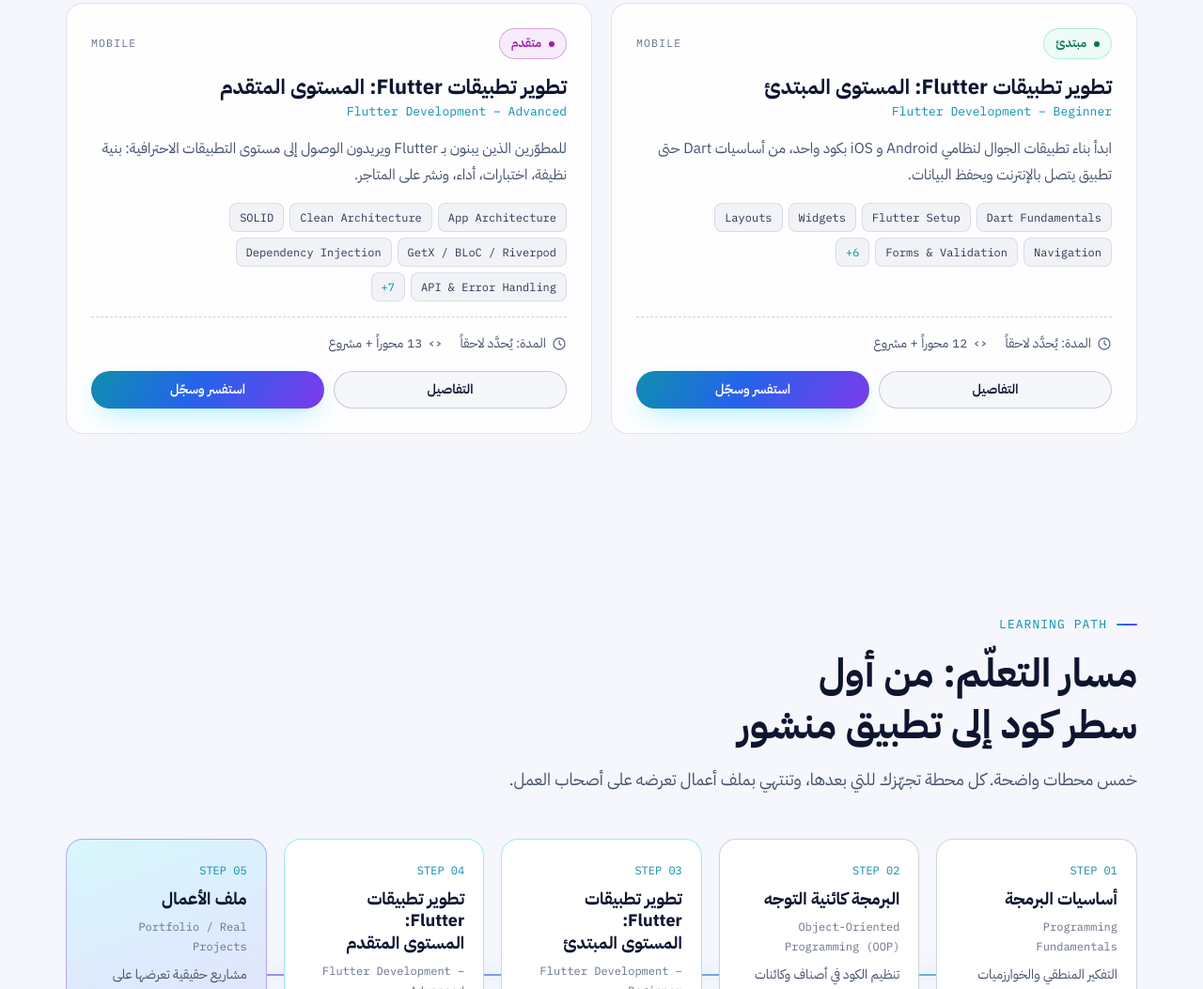
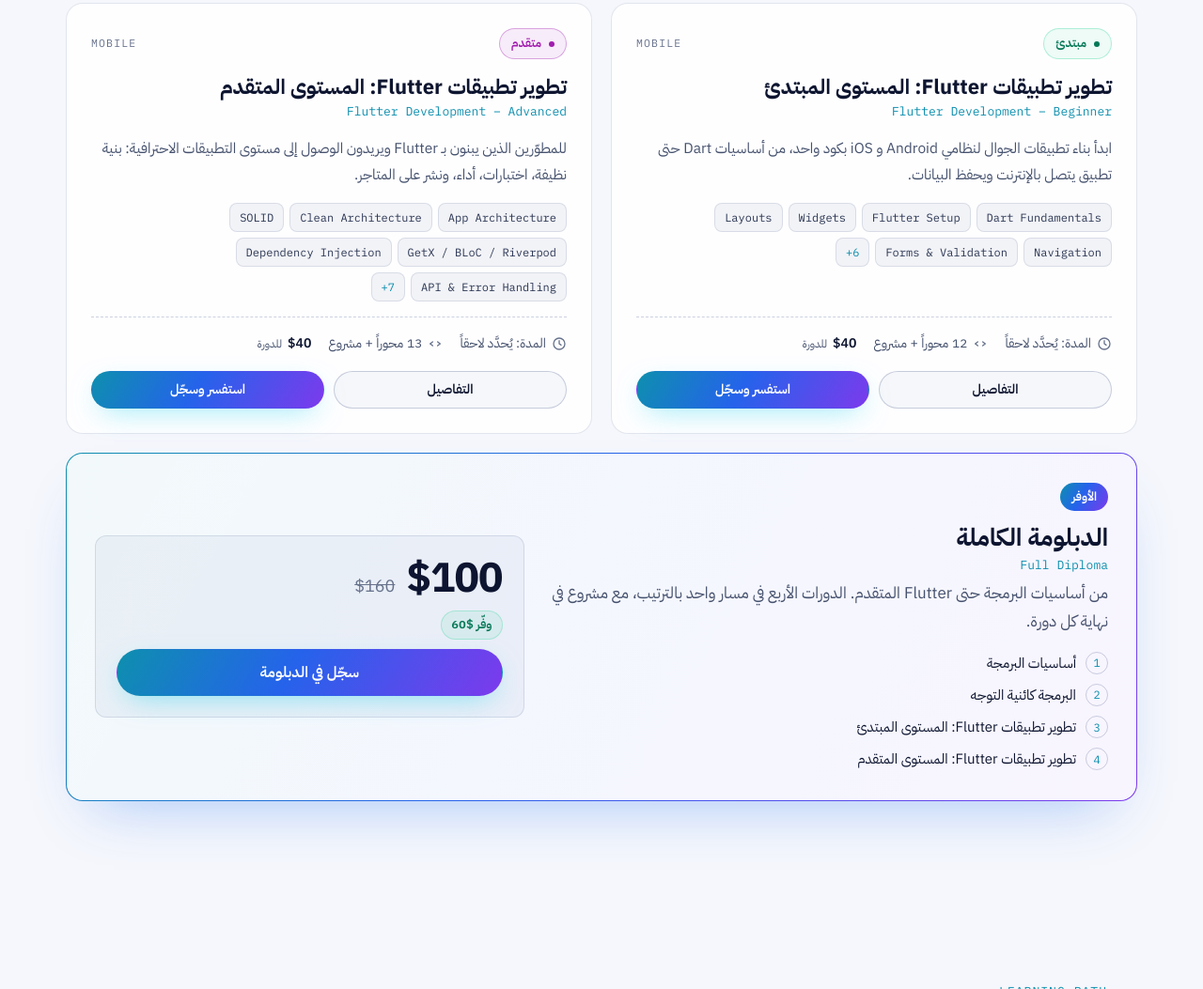
Before and after one commit to gargorey/codepath-academy, a plain HTML site: page index.html in a window 1280 px wide. Shown: the part 3550-4603 px from the top of the page at 94% size. Drawn offline with Linux system fonts and the light colour scheme.

Commit message:
Add $40 course prices and a $100 Full Diploma bundle
Each course card and detail window shows $40. A new Full Diploma card
lists all four courses at $100 (instead of $160) and the form offers it
as an option, saved to the sheet as 'Full Diploma (all four courses)'.
The FAQ fee answer now states the prices. The dashboard shows each
registration's price and the fees from enrolled students.

Co-Authored-By: Claude Opus 5.5 <noreply@anthropic.com>
Claude-Session: https://claude.ai/code/session_01KhWuEno6LiFLAFi8qPiSDm

```diff
--- a/index.html
+++ b/index.html
@@ -263,7 +263,23 @@ section{scroll-margin-top:88px}
 .course-meta{display:flex;flex-wrap:wrap;gap:8px 18px;margin-top:auto;padding-top:16px;border-top:1px dashed var(--line-strong);font-size:14px;color:var(--muted)}
 .course-meta span{display:inline-flex;align-items:center;gap:6px}
 .course-meta svg{width:16px;height:16px;color:var(--dim)}
+.course-meta .price{color:var(--fg);font-weight:600}
+.course-meta .price small{font-weight:400;color:var(--muted)}
 .course-actions{display:flex;gap:10px;flex-wrap:wrap}
+/* full diploma bundle */
+.diploma{position:relative;margin-top:20px;display:grid;grid-template-columns:1.3fr 1fr;gap:28px;align-items:center;padding:30px;border-radius:var(--r);border:1px solid transparent;background:linear-gradient(rgb(var(--panel-rgb) / .95),rgb(var(--panel-rgb) / .95)) padding-box,var(--grad) border-box;box-shadow:0 30px 60px -30px rgba(59,130,246,.45);min-width:0}
+.diploma .badge{display:inline-flex;align-items:center;gap:8px;font-size:13px;font-weight:600;padding:4px 12px;border-radius:999px;color:var(--on-accent);background:var(--grad)}
+.diploma h3{font-size:26px;margin:12px 0 6px}
+.diploma .sub{color:var(--muted);margin:0 0 16px}
+.diploma ol{list-style:none;margin:0;padding:0;display:grid;gap:8px;counter-reset:d}
+.diploma ol li{display:flex;align-items:center;gap:10px;font-size:15px;counter-increment:d;min-width:0}
+.diploma ol li::before{content:counter(d);flex:none;display:grid;place-items:center;width:24px;height:24px;border-radius:50%;font-family:var(--mono);font-size:12px;color:var(--cyan);border:1px solid var(--line-strong)}
+.diploma .buy{display:flex;flex-direction:column;gap:10px;padding:22px;border-radius:var(--r-sm);background:rgb(var(--tint-rgb) / .04);border:1px solid var(--line)}
+.diploma .amount{display:flex;align-items:baseline;flex-wrap:wrap;gap:6px 12px}
+.diploma .amount b{font-size:44px;line-height:1;font-weight:700;letter-spacing:-.02em}
+.diploma .amount s{color:var(--dim);font-size:18px}
+.diploma .save{align-self:flex-start;font-size:13px;font-weight:600;padding:3px 10px;border-radius:999px;color:var(--ok);background:rgba(52,211,153,.1);border:1px solid rgba(52,211,153,.3)}
+@media (max-width:820px){.diploma{grid-template-columns:1fr;padding:22px}.diploma h3{font-size:22px}}
 .course-actions .btn{flex:1}
 
 /* roadmap */
@@ -559,6 +575,7 @@ dialog[open]{animation:rise .3s both}
       <p data-i18n="coursesLead">من أساسيات البرمجة إلى تطبيقات Flutter بمستوى الإنتاج. كل دورة تبني على ما قبلها، فابدأ من حيث يناسب مستواك.</p>
     </div>
     <div class="course-grid" id="courseGrid"></div>
+    <div class="diploma" id="diplomaCard"></div>
   </div>
 </section>
 
@@ -701,6 +718,17 @@ const SITE = {
   defaultLang: "ar"
 };
 
+/* Prices in US dollars: each course on its own, or the full diploma (all four courses). */
+const PRICES = {
+  course:  { usd: 40 },
+  diploma: { usd: 100 }
+};
+const DIPLOMA = {
+  id: "diploma",
+  title: { ar: "الدبلومة الكاملة", en: "Full Diploma" },
+  sub:   { ar: "من أساسيات البرمجة حتى Flutter المتقدم", en: "From programming basics to advanced Flutter" }
+};
+
 const COURSES = [
   { id:"fundamentals", lv:"beg", track:"Foundations",
     title:{ar:"أساسيات البرمجة", en:"Programming Fundamentals"},
@@ -710,7 +738,7 @@ const COURSES = [
               en:"The starting point for anyone new to programming. Learn to think like a developer, break a problem into clear steps, and turn them into working code."},
     topics:[["المنطق والخوارزميات","Logic & Algorithms"],["المتغيرات","Variables"],["أنواع البيانات","Data Types"],["العوامل","Operators"],["الشروط","Conditions"],["الحلقات","Loops"],["المصفوفات","Arrays"],["الدوال","Functions"],["حل المشكلات","Problem Solving"]],
     project:{ar:"مشروع Console صغير يجمع كل ما تعلّمته في الدورة.", en:"A small console project that brings together everything from the course."},
-    duration:{ar:"",en:""}, price:{ar:"",en:""}, startDate:{ar:"",en:""}, availability:{ar:"",en:""} },
+    duration:{ar:"",en:""}, price:null, startDate:{ar:"",en:""}, availability:{ar:"",en:""} },
   { id:"oop", lv:"mid", track:"Foundations",
     title:{ar:"البرمجة كائنية التوجه", en:"Object-Oriented Programming (OOP)"},
     level:{ar:"مبتدئ / متوسط", en:"Beginner / Intermediate"},
@@ -719,7 +747,7 @@ const COURSES = [
               en:"Move from writing step-by-step instructions to designing organised, scalable programs using the concepts behind most modern languages and frameworks."},
     topics:[["الأصناف","Classes"],["الكائنات","Objects"],["دوال البناء","Constructors"],["الدوال","Methods"],["التغليف","Encapsulation"],["الوراثة","Inheritance"],["تعدد الأشكال","Polymorphism"],["التجريد","Abstraction"],["الواجهات","Interfaces"],["مقدمة في مبادئ SOLID","SOLID Intro"]],
     project:{ar:"مشروع عملي مبني بأسلوب OOP من التصميم حتى التنفيذ.", en:"A practical project built the OOP way, from design to implementation."},
-    duration:{ar:"",en:""}, price:{ar:"",en:""}, startDate:{ar:"",en:""}, availability:{ar:"",en:""} },
+    duration:{ar:"",en:""}, price:null, startDate:{ar:"",en:""}, availability:{ar:"",en:""} },
   { id:"flutter-beginner", lv:"beg", track:"Mobile",
     title:{ar:"تطوير تطبيقات Flutter: المستوى المبتدئ", en:"Flutter Development – Beginner"},
     level:{ar:"مبتدئ", en:"Beginner"},
@@ -728,7 +756,7 @@ const COURSES = [
               en:"Start building mobile apps for Android and iOS from one codebase, from Dart basics to an app that talks to an API and stores data."},
     topics:[["أساسيات لغة Dart","Dart Fundamentals"],["تجهيز بيئة العمل","Flutter Setup"],["العناصر","Widgets"],["التخطيط","Layouts"],["التنقل بين الشاشات","Navigation"],["النماذج والتحقق","Forms & Validation"],["القوائم","Lists"],["إدارة الحالة الأساسية","State Management"],["التعامل مع الخوادم","REST APIs"],["تحليل البيانات","JSON"],["البرمجة غير المتزامنة","Async Programming"],["التخزين المحلي","Local Storage"]],
     project:{ar:"تطبيق جوال عملي متكامل يستخدم API ويحفظ البيانات محلياً.", en:"A complete, practical mobile app that uses an API and stores data locally."},
-    duration:{ar:"",en:""}, price:{ar:"",en:""}, startDate:{ar:"",en:""}, availability:{ar:"",en:""} },
+    duration:{ar:"",en:""}, price:null, startDate:{ar:"",en:""}, availability:{ar:"",en:""} },
   { id:"flutter-advanced", lv:"adv", track:"Mobile",
     title:{ar:"تطوير تطبيقات Flutter: المستوى المتقدم", en:"Flutter Development – Advanced"},
     level:{ar:"متقدم", en:"Advanced"},
@@ -737,7 +765,7 @@ const COURSES = [
               en:"For developers already building with Flutter who want production-grade skills: clean architecture, testing, performance and store publishing."},
     topics:[["بنية التطبيقات","App Architecture"],["البنية النظيفة","Clean Architecture"],["مبادئ SOLID","SOLID"],["خيارات إدارة الحالة","GetX / BLoC / Riverpod"],["حقن الاعتماديات","Dependency Injection"],["ربط الـ API ومعالجة الأخطاء","API & Error Handling"],["خدمات Firebase","Firebase"],["الإشعارات","Notifications"],["المدفوعات والاشتراكات","Payments & Subscriptions"],["الاختبارات","Testing"],["تحسين الأداء","Performance"],["التكامل والنشر المستمر","CI/CD"],["النشر على المتاجر","Publishing"]],
     project:{ar:"مشروع بمواصفات الإنتاج (Production-style) من البنية حتى النشر.", en:"A production-style project, from architecture to release."},
-    duration:{ar:"",en:""}, price:{ar:"",en:""}, startDate:{ar:"",en:""}, availability:{ar:"",en:""} }
+    duration:{ar:"",en:""}, price:null, startDate:{ar:"",en:""}, availability:{ar:"",en:""} }
 ];
 
 /* From the instructor's CV */
@@ -814,8 +842,8 @@ const FAQ = [
    {ar:"املأ نموذج الاستفسار في أسفل الصفحة أو راسلنا مباشرة على واتساب، وسنتواصل معك بتفاصيل الدورة وخطوات التسجيل.",
     en:"Fill in the enquiry form below or message us on WhatsApp, and we'll get back to you with course details and next steps."}],
   [{ar:"ما الرسوم وطرق الدفع؟", en:"What are the fees and payment options?"},
-   {ar:"تُرسل الرسوم وطرق الدفع المتاحة عند التواصل معنا، لأنها قد تختلف حسب الدورة وموعدها.",
-    en:"Fees and payment options are shared when you contact us, as they can vary by course and cohort."}]
+   {ar:"كل دورة 40 دولاراً، والدبلومة الكاملة بالدورات الأربع 100 دولار بدلاً من 160 دولاراً. نرسل لك طرق الدفع المتاحة عند التواصل معنا.",
+    en:"Each course is $40. The Full Diploma, with all four courses, is $100 instead of $160. We'll send you the payment options when you get in touch."}]
 ];
 
 /* English text for the fixed parts of the page (the Arabic is read from the HTML) */
@@ -859,7 +887,7 @@ const EN = {
 
 /* Strings used by the scripts below */
 const UI = {
-  ar:{ tbd:"يُحدَّد لاحقاً", duration:"المدة", price:"الرسوم", start:"موعد البدء", avail:"التوفر", topics:"محاور الدورة", finalProject:"المشروع الختامي",
+  ar:{ tbd:"يُحدَّد لاحقاً", duration:"المدة", price:"الرسوم", perCourse:"للدورة", fullDiploma:"الدورات الأربع في مسار واحد بالترتيب، مع مشروع في نهاية كل دورة.", diplomaBadge:"الأوفر", insteadOf:"بدلاً من", save:n=>`وفّر ${n}`, enrollDiploma:"سجّل في الدبلومة", diplomaOpt:"الدبلومة الكاملة (الدورات الأربع)", coursesIncluded:"تشمل", start:"موعد البدء", avail:"التوفر", topics:"محاور الدورة", finalProject:"المشروع الختامي",
        details:"التفاصيل", enroll:"استفسر وسجّل", enrollLong:"سجّل اهتمامك بالدورة", askWa:"استفسر على واتساب", topicsCount:n=>`${n} محوراً + مشروع`,
        topicsLabel:"أبرز المحاور", close:"إغلاق", example:"مثال توضيحي", fromCourse:"من دورة", chooseCourse:"اختر الدورة", unsure:"لم أحدد بعد، أحتاج استشارة",
        chooseLevel:"اختر مستواك", levels:["لا توجد لدي خبرة سابقة","أعرف الأساسيات","لدي خبرة متوسطة","لدي خبرة متقدمة"],
@@ -872,7 +900,7 @@ const UI = {
        sumHead:"مرحباً، أرغب في التسجيل / الاستفسار:", sumName:"الاسم", sumPhone:"الجوال", sumEmail:"البريد", sumCourse:"الدورة", sumLevel:"المستوى", sumMsg:"رسالة",
        menuOpen:"فتح القائمة", menuClose:"إغلاق القائمة", seeCourse:"تفاصيل الدورة", portfolio:"ملف الأعمال", portfolioText:"مشاريع حقيقية تعرضها على أصحاب العمل.",
        photoAlt:"المدرب محمد صالح موسى", langSwitch:"Switch to English", instructor:"مدرّب برمجة", initial:"م" },
-  en:{ tbd:"To be announced", duration:"Duration", price:"Fee", start:"Start date", avail:"Availability", topics:"Course topics", finalProject:"Final project",
+  en:{ tbd:"To be announced", duration:"Duration", price:"Fee", perCourse:"per course", fullDiploma:"All four courses in order as one path, with a project at the end of each.", diplomaBadge:"Best value", insteadOf:"instead of", save:n=>`Save ${n}`, enrollDiploma:"Register for the diploma", diplomaOpt:"Full Diploma (all four courses)", coursesIncluded:"Includes", start:"Start date", avail:"Availability", topics:"Course topics", finalProject:"Final project",
        details:"Details", enroll:"Enquire & register", enrollLong:"Register your interest", askWa:"Ask on WhatsApp", topicsCount:n=>`${n} topics + project`,
        topicsLabel:"Key topics", close:"Close", example:"Illustrative example", fromCourse:"From", chooseCourse:"Choose a course", unsure:"Not sure yet, I'd like advice",
        chooseLevel:"Choose your level", levels:["No prior experience","I know the basics","Intermediate","Advanced"],
@@ -934,7 +962,27 @@ function renderAbout(){
   $("#apps").innerHTML = APPS.map(a => `<a class="app" href="${esc(a.url)}" target="_blank" rel="noopener"><b class="ltr">${esc(a.name)}</b><small>${esc(L(a.desc))}</small><span class="store ltr">${esc(a.store)} ↗</span></a>`).join("");
 }
 
+const usd = n => "$" + n;
+const priceText = p => usd(p.usd);
+const diplomaFull = () => ({ usd: PRICES.course.usd * COURSES.length });
+
+function renderDiploma(){
+  const p = PRICES.diploma, full = diplomaFull();
+  $("#diplomaCard").innerHTML = `<div>
+      <span class="badge">${esc(t("diplomaBadge"))}</span>
+      <h3>${esc(L(DIPLOMA.title))}${lang === "ar" ? `<span class="en-title ltr">${esc(DIPLOMA.title.en)}</span>` : ""}</h3>
+      <p class="sub">${esc(L(DIPLOMA.sub))}. ${esc(t("fullDiploma"))}</p>
+      <ol aria-label="${esc(t("coursesIncluded"))}">${COURSES.map(c => `<li><span>${esc(L(c.title))}</span></li>`).join("")}</ol>
+    </div>
+    <div class="buy">
+      <div class="amount"><b class="ltr">${usd(p.usd)}</b><s class="ltr" aria-label="${esc(t("insteadOf"))} ${usd(full.usd)}">${usd(full.usd)}</s></div>
+      <span class="save">${esc(t("save")(usd(full.usd - p.usd)))}</span>
+      <a class="btn btn-primary" href="#contact" data-enroll="${DIPLOMA.id}">${esc(t("enrollDiploma"))}</a>
+    </div>`;
+}
+
 function renderCourses(){
+  renderDiploma();
   $("#courseGrid").innerHTML = COURSES.map(c => {
     const shown = c.topics.slice(0,6), more = c.topics.length - shown.length;
     const secondary = lang === "ar" ? `<span class="en-title ltr">${esc(c.title.en)}</span>` : "";
@@ -943,7 +991,7 @@ function renderCourses(){
       <h3 id="c-${c.id}">${esc(L(c.title))}${secondary}</h3>
       <p class="ov">${esc(L(c.overview))}</p>
       <ul class="chips" aria-label="${esc(t("topicsLabel"))}">${shown.map(x => `<li>${esc(x[1])}</li>`).join("")}${more>0?`<li class="more">+${more}</li>`:""}</ul>
-      <div class="course-meta"><span>${icon.clock} ${esc(t("duration"))}: ${esc(L(c.duration) || t("tbd"))}</span><span>${icon.code} ${esc(t("topicsCount")(c.topics.length))}</span></div>
+      <div class="course-meta"><span>${icon.clock} ${esc(t("duration"))}: ${esc(L(c.duration) || t("tbd"))}</span><span>${icon.code} ${esc(t("topicsCount")(c.topics.length))}</span><span class="price"><span class="ltr">${usd(PRICES.course.usd)}</span> <small>${esc(t("perCourse"))}</small></span></div>
       <div class="course-actions">
         <a class="btn btn-ghost btn-sm" href="#course-${c.id}">${esc(t("details"))}</a>
         <a class="btn btn-primary btn-sm" href="#contact" data-enroll="${c.id}">${esc(t("enroll"))}</a>
@@ -985,7 +1033,10 @@ function renderContact(){
 
 function renderFormOptions(){
   const cs = $("#f-course"), lv = $("#f-level"), cv = cs.value, li = lv.selectedIndex;
-  cs.innerHTML = `<option value="">${esc(t("chooseCourse"))}</option>` + COURSES.map(c => `<option value="${c.id}">${esc(L(c.title))}</option>`).join("") + `<option value="unsure">${esc(t("unsure"))}</option>`;
+  cs.innerHTML = `<option value="">${esc(t("chooseCourse"))}</option>` +
+    `<option value="${DIPLOMA.id}">${esc(t("diplomaOpt"))} — ${esc(priceText(PRICES.diploma))}</option>` +
+    COURSES.map(c => `<option value="${c.id}">${esc(L(c.title))} — ${esc(priceText(PRICES.course))}</option>`).join("") +
+    `<option value="unsure">${esc(t("unsure"))}</option>`;
   lv.innerHTML = `<option value="">${esc(t("chooseLevel"))}</option>` + t("levels").map((l,i) => `<option value="${i+1}">${esc(l)}</option>`).join("");
   cs.value = cv; lv.selectedIndex = li < 0 ? 0 : li;
 }
@@ -1005,7 +1056,7 @@ function openCourse(id){
       <p style="color:var(--muted)">${esc(L(c.overview))}</p>
     </div>
     <div class="dlg-body">
-      <div class="facts">${fact("duration",L(c.duration))}${fact("price",L(c.price))}${fact("start",L(c.startDate))}${fact("avail",L(c.availability))}</div>
+      <div class="facts">${fact("duration",L(c.duration))}${fact("price",priceText(PRICES.course))}${fact("start",L(c.startDate))}${fact("avail",L(c.availability))}</div>
       <div><h4>${esc(t("topics"))}</h4><ul class="topic-list">${c.topics.map(x => lang==="ar" ? `<li><span>${esc(x[0])}</span><bdi>${esc(x[1])}</bdi></li>` : `<li><span>${esc(x[1])}</span></li>`).join("")}</ul></div>
       <div><h4>${esc(t("finalProject"))}</h4><p class="dlg-project">${esc(L(c.project))}</p></div>
       <div class="course-actions">
@@ -1070,7 +1121,7 @@ Object.keys(rules).forEach(n => {
 function summary(d){
   const c = COURSES.find(x => x.id === d.course);
   return [t("sumHead"), `${t("sumName")}: ${d.name}`, `${t("sumPhone")}: ${d.phone}`, `${t("sumEmail")}: ${d.email}`,
-    `${t("sumCourse")}: ${c ? L(c.title) : t("unsure")}`, `${t("sumLevel")}: ${t("levels")[+d.level - 1] || ""}`,
+    `${t("sumCourse")}: ${d.course === DIPLOMA.id ? t("diplomaOpt") + " – " + priceText(PRICES.diploma) : c ? L(c.title) + " – " + priceText(PRICES.course) : t("unsure")}`, `${t("sumLevel")}: ${t("levels")[+d.level - 1] || ""}`,
     d.message ? `${t("sumMsg")}: ${d.message}` : ""].filter(Boolean).join("\n");
 }
 form.addEventListener("submit", async e => {
@@ -1086,7 +1137,8 @@ form.addEventListener("submit", async e => {
   try {
     const c = COURSES.find(x => x.id === data.course);
     const row = { name:data.name, phone:data.phone, email:data.email,
-      course: c ? c.title.ar + " | " + c.title.en : UI.ar.unsure,
+      course: data.course === DIPLOMA.id ? UI.ar.diplomaOpt + " | " + UI.en.diplomaOpt
+            : c ? c.title.ar + " | " + c.title.en : UI.ar.unsure,
       level: UI.ar.levels[+data.level-1] || "", message:data.message || "", lang, page:location.href };
     /* text/plain body keeps this a "simple" request, which Google Apps Script accepts without a CORS preflight */
     const res = await fetch(SITE.googleSheetUrl, {method:"POST", body:JSON.stringify(row)});
```
Also changed, not shown: admin.html (+8 -4 lines).
